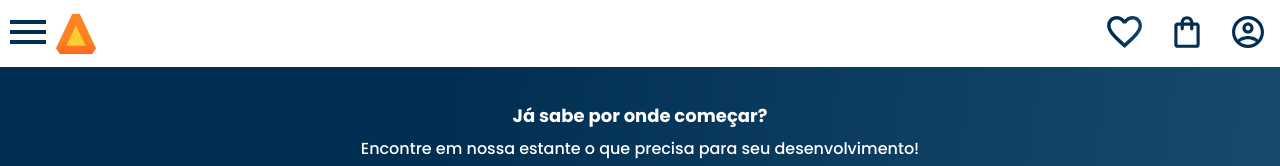
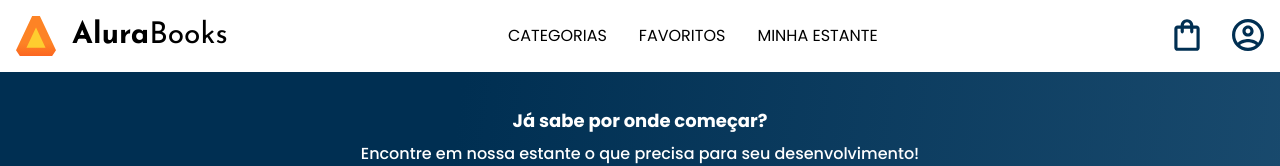
Before and after one commit to Bruno-Tiago/alura-books, a plain HTML site: page index.html in a window 1280 px wide. Shown: the top 166 px of the page. Drawn offline with nearby package versions, Linux system fonts and the light colour scheme.

Commit message:
Add files via upload

```diff
--- a/index.html
+++ b/index.html
@@ -9,6 +9,7 @@
     <link rel="preconnect" href="https://fonts.googleapis.com">
     <link rel="preconnect" href="https://fonts.gstatic.com" crossorigin>
     <link href="https://fonts.googleapis.com/css2?family=Poppins:wght@300;400;500;700&display=swap" rel="stylesheet">
+    <link href="https://fonts.googleapis.com/css2?family=Josefin+Sans:ital,wght@0,100..700;1,100..700&display=swap" rel="stylesheet">
     <link rel="stylesheet" href="https://cdn.jsdelivr.net/npm/swiper@11/swiper-bundle.min.css" />
     <link rel="stylesheet" href="styles.css">
 </head>
@@ -28,10 +29,28 @@
                 <li class="lista-menu__item"><a href="#" class="lista-menu__link">Business</a></li>
                 <li class="lista-menu__item"><a href="#" class="lista-menu__link">Design & UX</a></li>
             </ul>
-            <img src="img/Logo.svg" alt="Logo da AluraBooks">
+            <img src="img/Logo.svg" alt="Logo da AluraBooks" class="container__imagem">
+            <h1 class="container__titulo"><b class="container__titulo--negrito">Alura</b>Books</h1>
         </div>
+
+        <ul class="opcoes">
+            <input	type="checkbox" id="opcoes__menu" class="opcoes__botao">
+            <label for="opcoes__menu">
+            <li class="opcoes__item">Categorias</li>
+            </label>
+            <ul class="lista-menu">
+                <li class="lista-menu__item"><a href="#" class="lista-menu__link">Programação</a></li>
+                <li class="lista-menu__item"><a href="#" class="lista-menu__link">Front-End</a></li>
+                <li class="lista-menu__item"><a href="#" class="lista-menu__link">Infraestrutura</a></li>
+                <li class="lista-menu__item"><a href="#" class="lista-menu__link">Business</a></li>
+                <li class="lista-menu__item"><a href="#" class="lista-menu__link">Design & UX</a></li>
+            </ul>
+            <li class="opcoes__item"><a href="#" class="opcoes__link">Favoritos</a></li>
+            <li class="opcoes__item"><a href="#" class="opcoes__link">Minha estante</a></li>
+        </ul>
+
         <div class="container">
-            <a href="#"><img src="img/Favoritos.svg" alt="Meus favoritos" class="container__imagem"></a>
+            <a href="#"><img src="img/Favoritos.svg" alt="Meus favoritos" class="container__imagem container__imagem-transparente"></a>
             <a href="#"><img src="img/Compras.svg" alt="Carrinho de compras" class="container__imagem"></a>
             <a href="#"><img src="img/Usuario.svg" alt="Meu perfil" class="container__imagem"></a>
         </div>
--- a/styles.css
+++ b/styles.css
@@ -12,6 +12,8 @@
    --azul-degrade: linear-gradient(97.54deg, #002F52 35.49%, #326589 165.37%);
    --font-principal: "Poppins", sans-serif;
    --azul: #002F52;
+   --font-secundaria: "Josefin Sans", sans-serif;
+   --preto: #000000;
 }
 
 body {
--- a/styles/header.css
+++ b/styles/header.css
@@ -43,7 +43,7 @@
 
 .lista-menu__titulo {
   color: var(--laranja);
-    font-weight: 700;
+  font-weight: 700;
 }
 
 .lista-menu__link {
@@ -59,6 +59,51 @@
   display: none;
 }
 
-@media screen and (min-width: 1024px){
+.container__titulo, .opcoes {
+  display: none;
+}
+
+@media screen and (min-width: 1024px) {
+  .container__titulo,
+  .container__titulo--negrito {
+    font-family: var(--font-secundaria);
+    font-size: 30px;
+  }
+
+  .container__titulo--negrito {
+    font-weight: 700;
+  }
+
+  .container__titulo {
+    font-weight: 400;
+    display: block;
+  }
+
+  .opcoes {
+    display: flex;
+  }
+
+  .opcoes__item {
+    padding: 1em 1em;
+    text-transform: uppercase;
+  }
+
+  .opcoes__link {
+    text-decoration: none;
+    color: var(--preto);
+  }
+
+  .container__imagem-transparente, .cabecalho__menu-hamburguer {
+    display: none;
+  }
+
+  .opcoes__botao:checked ~ .lista-menu {
+    display: block;
+    width: auto;
+  }
+
+  .opcoes__botao {
+    display: none;
+  }
 
 }
```
